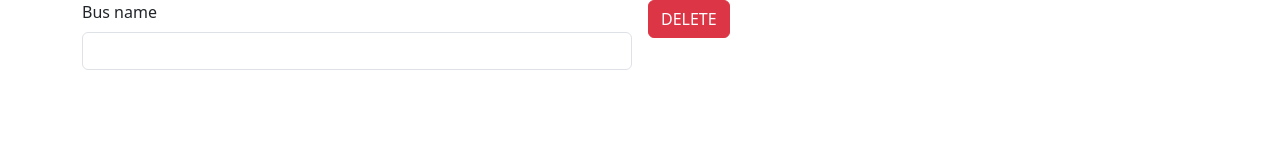
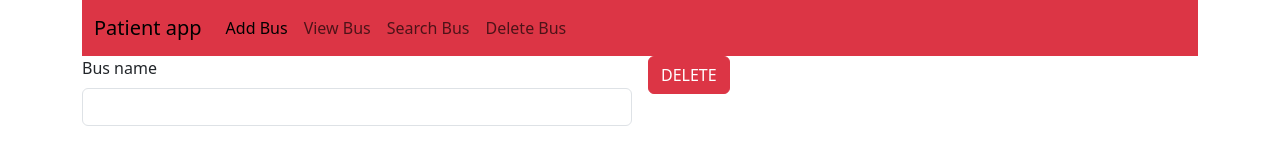
Before and after one commit to Neh1304/KSRTC-App, a plain HTML site: page delete.html in a window 1280 px wide. Drawn offline with nearby package versions, Linux system fonts and the light colour scheme.

Commit message:
Complete

```diff
--- a/delete.html
+++ b/delete.html
@@ -11,6 +11,30 @@
 
 <body>
     <div class="container">
+        <nav class="navbar navbar-expand-lg bg-danger">
+            <div class="container-fluid">
+              <a class="navbar-brand" href="#">Patient app</a>
+              <button class="navbar-toggler" type="button" data-bs-toggle="collapse" data-bs-target="#navbarNav" aria-controls="navbarNav" aria-expanded="false" aria-label="Toggle navigation">
+                <span class="navbar-toggler-icon"></span>
+              </button>
+              <div class="collapse navbar-collapse" id="navbarNav">
+                <ul class="navbar-nav">
+                  <li class="nav-item">
+                    <a class="nav-link active" aria-current="page" href="index.html">Add Bus</a>
+                  </li>
+                  <li class="nav-item">
+                    <a class="nav-link" href="view.html">View Bus</a>
+                  </li>
+                  <li class="nav-item">
+                    <a class="nav-link" href="search.html">Search Bus</a>
+                  </li>
+                  <li class="nav-item">
+                    <a class="nav-link" href="delete.html">Delete Bus</a>
+                  </li>
+                </ul>
+              </div>
+            </div>
+          </nav>
         <div class="row">
             <div class="col col-12 col-sm-12 col-md-12 col-lg-12 col-xl-12 col-xxl-12">
                 <div class="row g-3">
```
Also changed, not shown: index.html (+24 -0 lines), search.html (+24 -0 lines), view.html (+24 -0 lines).
